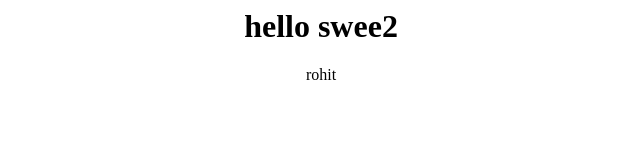
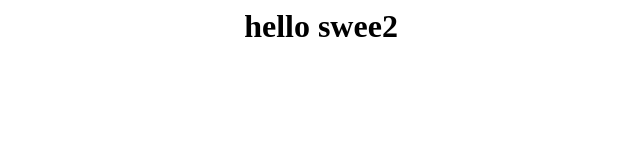
Before and after one commit to AaryRajpoot/grras_project, a plain HTML site: page index.html in a window 1280 px wide. Shown: the full height of the page, 319-959 px from the left. Drawn offline with Linux system fonts and the light colour scheme.

Commit message:
Update index.html

```diff
--- a/index.html
+++ b/index.html
@@ -1,2 +1 @@
 <center><h1>hello  swee2</h1><center>
-rohit
```
